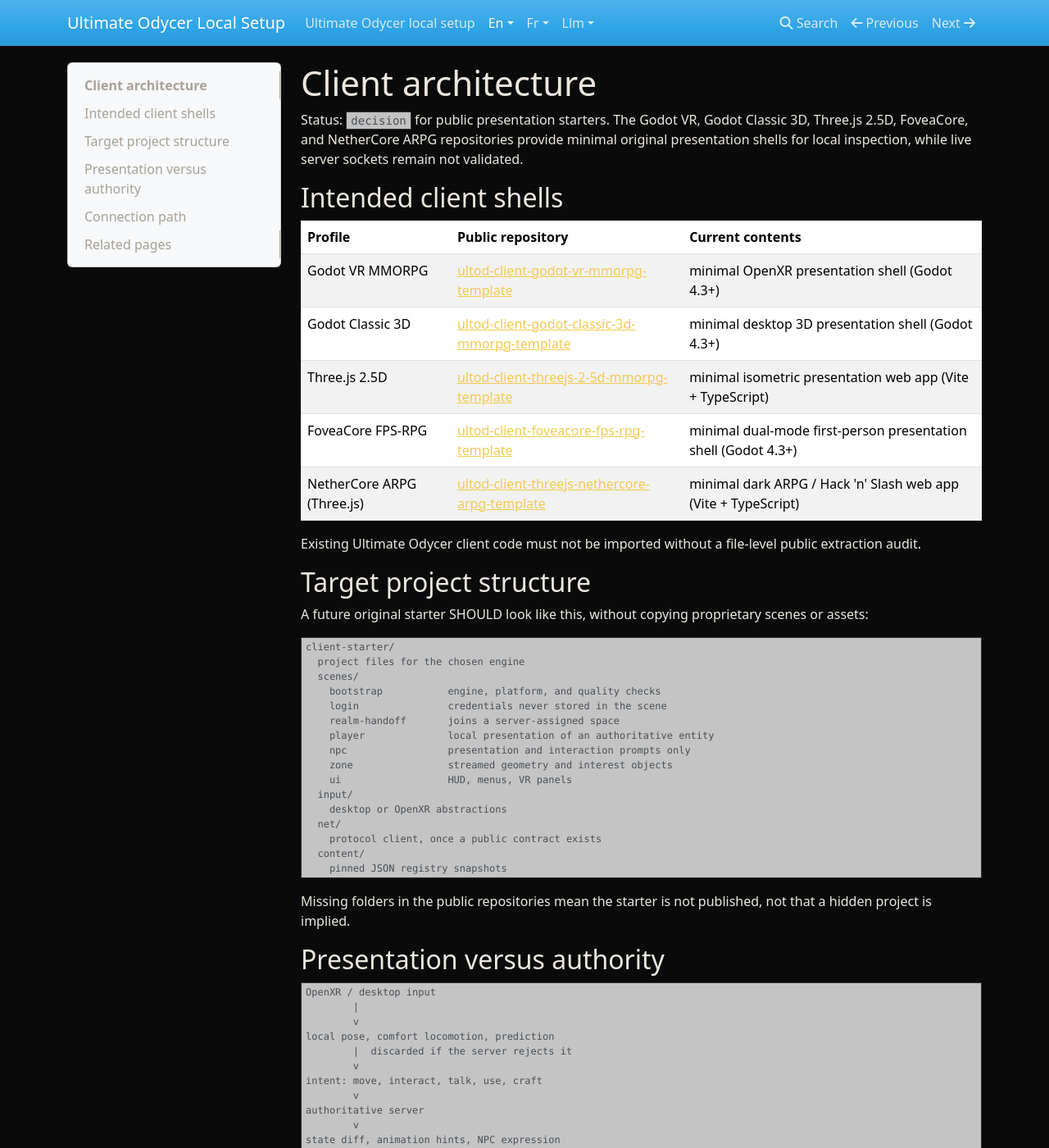
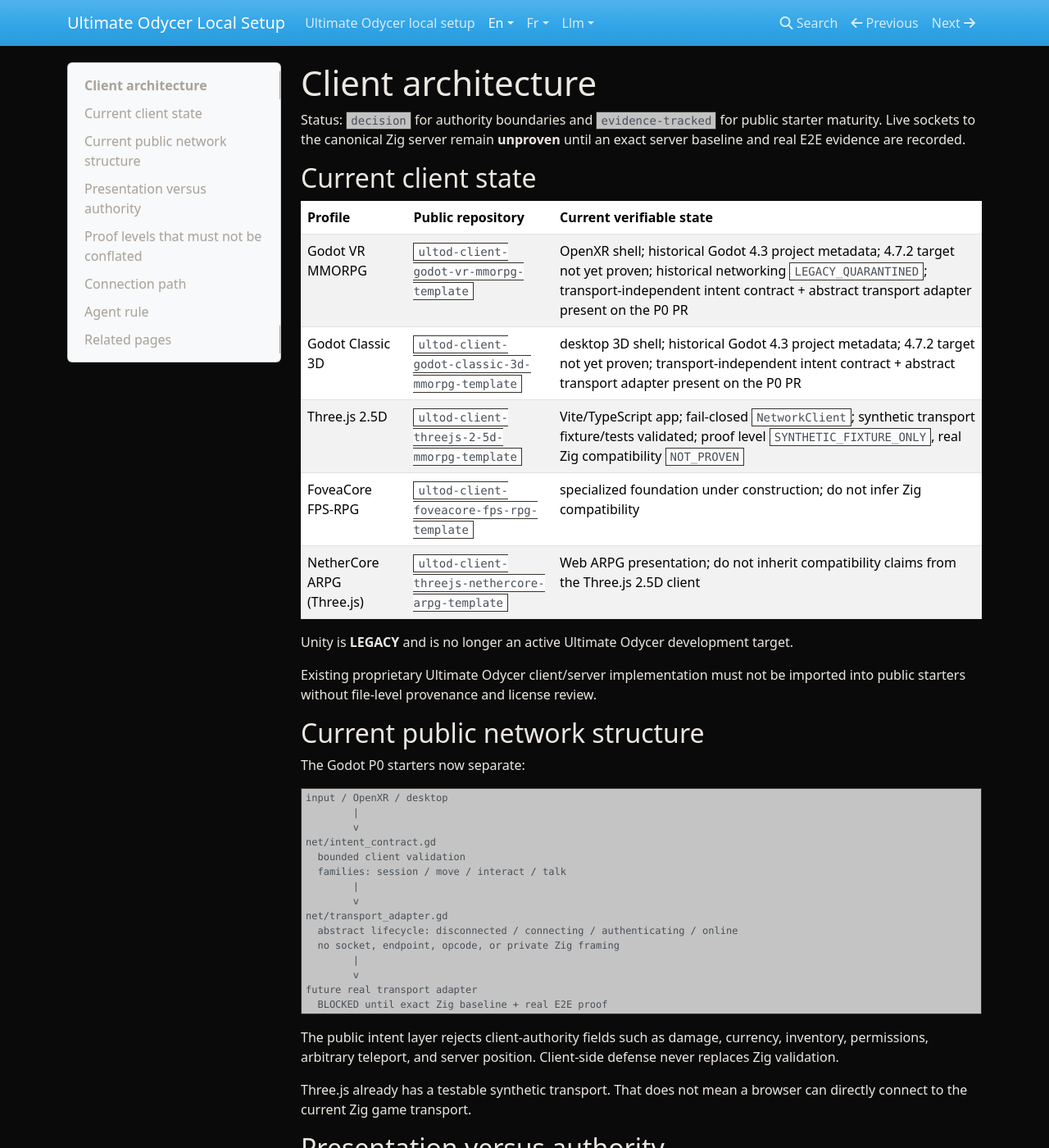
Before and after one commit to zedarvates/ultimate-odycer-docs, an MkDocs documentation site: the page built from docs/en/explanation/client-architecture.md, in a window 1280 px wide and 1400 px high. Shown: the whole window at 82% size. Built offline with MkDocs 1.6.1, drawn with Linux system fonts in a browser that asks for light colours; some of the changed text lies outside the part shown.

Commit message:
docs: sync English client proof state

````diff
--- a/docs/en/explanation/client-architecture.md
+++ b/docs/en/explanation/client-architecture.md
@@ -1,87 +1,100 @@
 # Client architecture
 
-Status: `decision` for public presentation starters. The Godot VR, Godot
-Classic 3D, Three.js 2.5D, FoveaCore, and NetherCore ARPG repositories provide minimal original
-presentation shells for local inspection, while live server sockets remain not
-validated.
+Status: `decision` for authority boundaries and `evidence-tracked` for public starter maturity. Live sockets to the canonical Zig server remain **unproven** until an exact server baseline and real E2E evidence are recorded.
 
-## Intended client shells
+## Current client state
 
-| Profile | Public repository | Current contents |
+| Profile | Public repository | Current verifiable state |
 |---|---|---|
-| Godot VR MMORPG | [ultod-client-godot-vr-mmorpg-template](https://github.com/zedarvates/ultod-client-godot-vr-mmorpg-template) | minimal OpenXR presentation shell (Godot 4.3+) |
-| Godot Classic 3D | [ultod-client-godot-classic-3d-mmorpg-template](https://github.com/zedarvates/ultod-client-godot-classic-3d-mmorpg-template) | minimal desktop 3D presentation shell (Godot 4.3+) |
-| Three.js 2.5D | [ultod-client-threejs-2-5d-mmorpg-template](https://github.com/zedarvates/ultod-client-threejs-2-5d-mmorpg-template) | minimal isometric presentation web app (Vite + TypeScript) |
-| FoveaCore FPS-RPG | [ultod-client-foveacore-fps-rpg-template](https://github.com/zedarvates/ultod-client-foveacore-fps-rpg-template) | minimal dual-mode first-person presentation shell (Godot 4.3+) |
-| NetherCore ARPG (Three.js) | [ultod-client-threejs-nethercore-arpg-template](https://github.com/zedarvates/ultod-client-threejs-nethercore-arpg-template) | minimal dark ARPG / Hack 'n' Slash web app (Vite + TypeScript) |
+| Godot VR MMORPG | `ultod-client-godot-vr-mmorpg-template` | OpenXR shell; historical Godot 4.3 project metadata; 4.7.2 target not yet proven; historical networking `LEGACY_QUARANTINED`; transport-independent intent contract + abstract transport adapter present on the P0 PR |
+| Godot Classic 3D | `ultod-client-godot-classic-3d-mmorpg-template` | desktop 3D shell; historical Godot 4.3 project metadata; 4.7.2 target not yet proven; transport-independent intent contract + abstract transport adapter present on the P0 PR |
+| Three.js 2.5D | `ultod-client-threejs-2-5d-mmorpg-template` | Vite/TypeScript app; fail-closed `NetworkClient`; synthetic transport fixture/tests validated; proof level `SYNTHETIC_FIXTURE_ONLY`, real Zig compatibility `NOT_PROVEN` |
+| FoveaCore FPS-RPG | `ultod-client-foveacore-fps-rpg-template` | specialized foundation under construction; do not infer Zig compatibility |
+| NetherCore ARPG (Three.js) | `ultod-client-threejs-nethercore-arpg-template` | Web ARPG presentation; do not inherit compatibility claims from the Three.js 2.5D client |
 
-Existing Ultimate Odycer client code must not be imported without a
-file-level public extraction audit.
+Unity is **LEGACY** and is no longer an active Ultimate Odycer development target.
 
-## Target project structure
+Existing proprietary Ultimate Odycer client/server implementation must not be imported into public starters without file-level provenance and license review.
 
-A future original starter SHOULD look like this, without copying proprietary
-scenes or assets:
+## Current public network structure
+
+The Godot P0 starters now separate:
 
 ```text
-client-starter/
-  project files for the chosen engine
-  scenes/
-    bootstrap           engine, platform, and quality checks
-    login               credentials never stored in the scene
-    realm-handoff       joins a server-assigned space
-    player              local presentation of an authoritative entity
-    npc                 presentation and interaction prompts only
-    zone                streamed geometry and interest objects
-    ui                  HUD, menus, VR panels
-  input/
-    desktop or OpenXR abstractions
-  net/
-    protocol client, once a public contract exists
-  content/
-    pinned JSON registry snapshots
+input / OpenXR / desktop
+        |
+        v
+net/intent_contract.gd
+  bounded client validation
+  families: session / move / interact / talk
+        |
+        v
+net/transport_adapter.gd
+  abstract lifecycle: disconnected / connecting / authenticating / online
+  no socket, endpoint, opcode, or private Zig framing
+        |
+        v
+future real transport adapter
+  BLOCKED until exact Zig baseline + real E2E proof
 ```
 
-Missing folders in the public repositories mean the starter is not published,
-not that a hidden project is implied.
+The public intent layer rejects client-authority fields such as damage, currency, inventory, permissions, arbitrary teleport, and server position. Client-side defense never replaces Zig validation.
+
+Three.js already has a testable synthetic transport. That does not mean a browser can directly connect to the current Zig game transport.
 
 ## Presentation versus authority
 
 ```text
-OpenXR / desktop input
+OpenXR / desktop / Web input
         |
         v
 local pose, comfort locomotion, prediction
-        |  discarded if the server rejects it
+        |  discarded/reconciled if server rejects it
         v
-intent: move, interact, talk, use, craft
+bounded client intent
         v
 authoritative server
         v
-state diff, animation hints, NPC expression
+state diff / accepted or rejected event
         v
-scene streaming, LOD, audio, haptics
+presentation, interpolation, LOD, audio, haptics
 ```
 
-Local physics and collisions may keep a headset comfortable. They must not
-award loot, apply damage, change inventory, or accept a speed hack. VR
-comfort settings are client-side; world rules are not.
+The client never decides damage, gold, inventory, rewards, permissions, or persistent world state.
+
+## Proof levels that must not be conflated
+
+- `DOCUMENTED` / `DECLARED`: documentation or metadata only;
+- `SYNTHETIC_FIXTURE_ONLY`: controlled local fixture, no canonical Zig server;
+- `ENGINE_LOAD_PROVEN`: named engine loads the project; does not prove networking;
+- `OPENXR_INIT_PROVEN`: named OpenXR runtime initializes; does not prove headset or networking;
+- `HEADSET_RUNTIME_PROVEN`: named headset/controllers execute the scenario; does not prove server interoperability;
+- `REAL_SERVER_E2E`: exact client/server revisions with reproducible scenario;
+- `FAKE-GREEN`: a green test used to claim more than the system it actually exercises.
 
 ## Connection path
 
-Until a public protocol version is approved, a client can only:
+Public documentation currently contains two layers that agents must distinguish:
 
-1. document the intended login and realm-handoff sequence;
-2. consume pinned JSON templates for labels and synthetic fixtures;
-3. run local, non-networked presentation experiments;
-4. refuse production endpoints, credentials, and protocol dumps.
+1. `network-intent-v1` is a public synthetic, transport-independent contract;
+2. `server-network-contract.md` documents a server transport state derived from implementation decisions, but **is not client compatibility proof** and must be revalidated against the exact Zig baseline before promotion.
 
-A synthetic loopback fixture is the first allowed network proof. Isolated
-desktop execution does not prove VR interoperability.
+In particular, the Three.js browser client must not assume that a player WebSocket endpoint exists. The currently documented game transport is raw binary TCP; a browser therefore needs a bridge/gateway or a separate official endpoint, both still requiring proof.
+
+## Agent rule
+
+Before modifying a client:
+
+1. read this page;
+2. read `../reference/network-contract.md`;
+3. read `../reference/server-network-contract.md` while preserving its non-validated status;
+4. read the engine/template matrix;
+5. read the proof-level and compatibility-manifest files in the target client repository;
+6. never promote `zig_compatibility`, Godot 4.7.2, OpenXR, or headset status to `PROVEN` without the matching executable receipt.
 
 ## Related pages
 
 - [Ecosystem overview](ecosystem-overview.md)
-- [Network contract](../reference/network-contract.md)
-- [Use JSON templates](../how-to/use-json-templates.md)
-- [Start a project](../tutorials/start-an-ultimate-odycer-project.md)
+- [Public network contract](../reference/network-contract.md)
+- [Documented server network contract](../reference/server-network-contract.md)
+- [Engine, template, and world matrix](../reference/engine-template-world-matrix.md)
````
